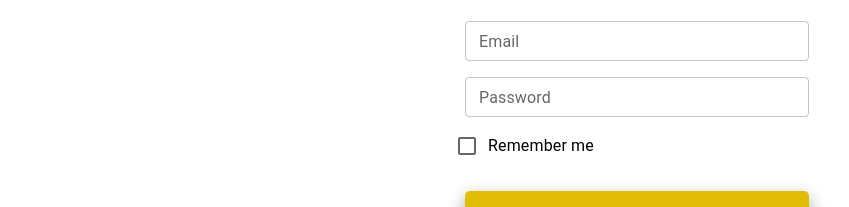
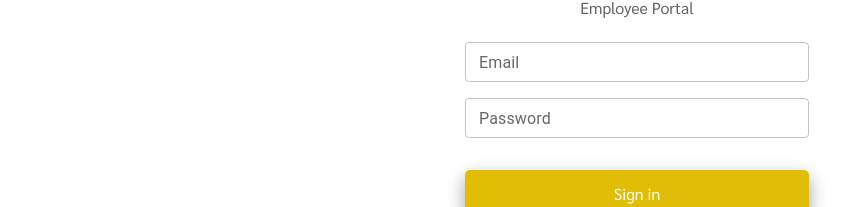
Before and after one commit to teransarathchandra/WingateGlobalSolution.FrontEnd, a React (Vite) app: page /emp-checkpoint in a window 1280 px wide. Shown: the part 382-589 px from the top of the page, without its empty margins (3-852 px from the left). Built offline with nearby package versions, Linux system fonts and the light colour scheme; what ldrs would draw is missing.

Commit message:
#422 Removed Remember Me from Employee Sign In

```diff
--- a/src/components/employee/signIn/EmployeeSignInBox.tsx
+++ b/src/components/employee/signIn/EmployeeSignInBox.tsx
@@ -69,7 +69,7 @@ const EmployeeSignInBox = () => {
       setTimeout("", 500);
       const focus = auth.employee.focus || "order";
       navigate("/app/" + focus);
-    }else{
+    } else {
       setEmployee(null);
       setEmployeeToken(null);
       setEmployeeRefreshToken(null);
@@ -129,14 +129,6 @@ const EmployeeSignInBox = () => {
                 helperText={errors.password?.message}
               />
             </FieldGroup>
-            <PasswordHandleSection>
-              <div>
-                <FormControlLabel
-                  control={<Checkbox value="remember" color="primary" />}
-                  label="Remember me"
-                />
-              </div>
-            </PasswordHandleSection>
             <FieldGroup>
               <SignButton type="submit">Sign in</SignButton>
             </FieldGroup>
```
